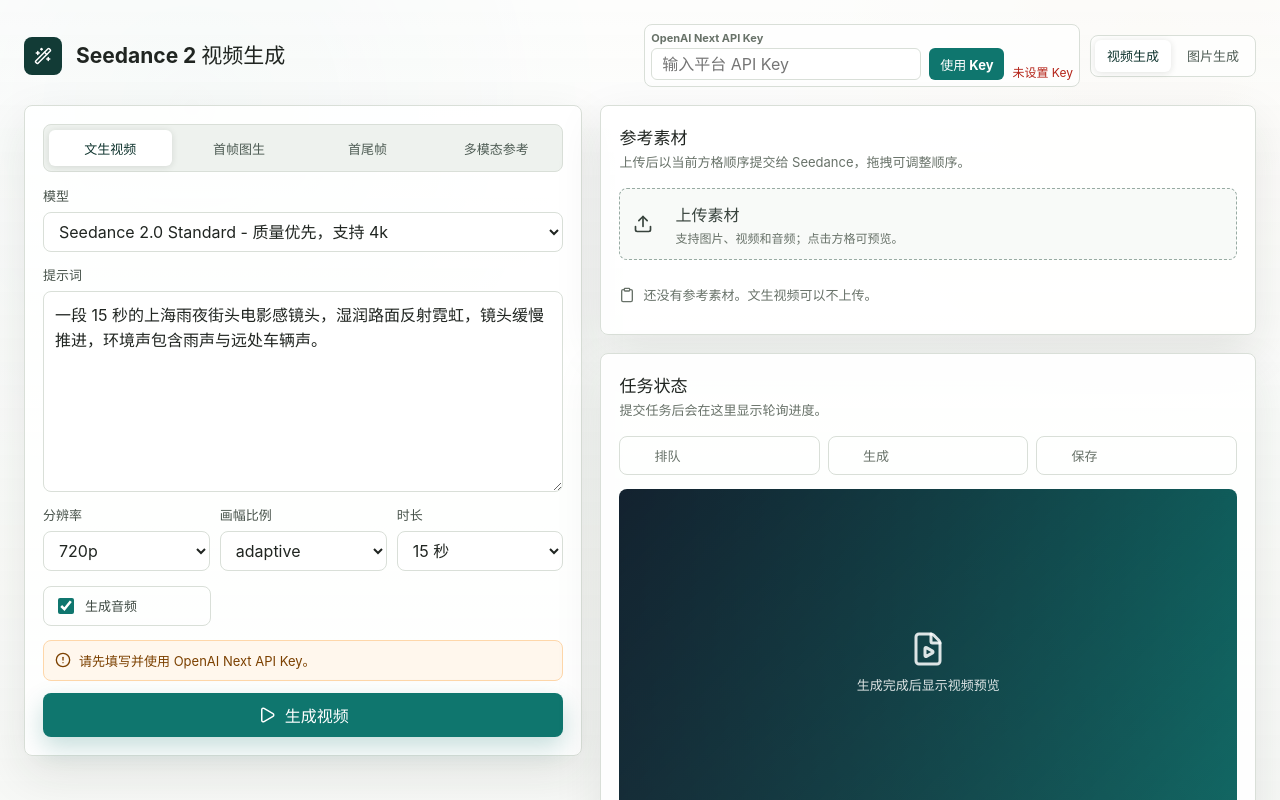
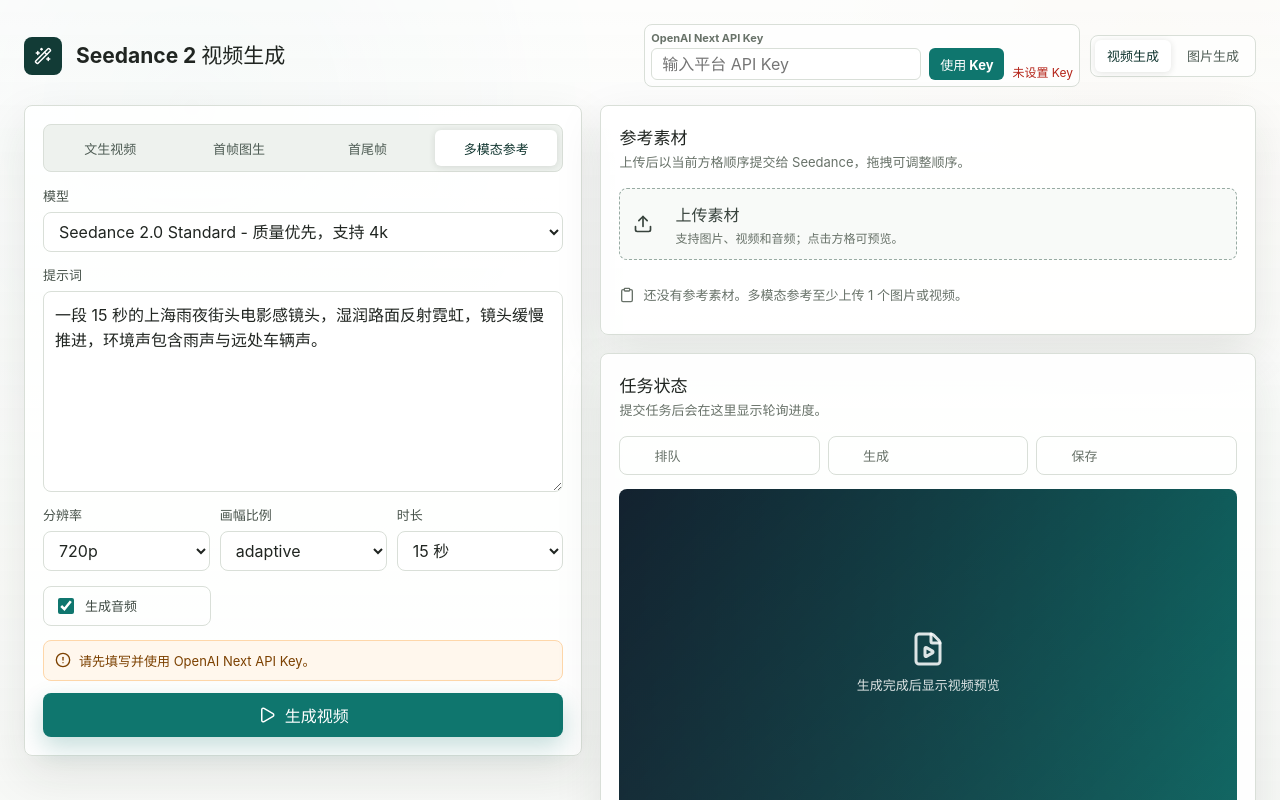
Before and after one commit to chinaxay44-ansei/SD2api, a React (Vite) app: page / in a window 1280 px wide. Shown: the top 800 px of the page. Built offline with nearby package versions, Linux system fonts and the light colour scheme.

Commit message:
Default video generation to multimodal mode

```diff
--- a/src/App.tsx
+++ b/src/App.tsx
@@ -107,7 +107,7 @@
 
 export default function App() {
   const [tool, setTool] = useState<ToolId>("video");
-  const [mode, setMode] = useState<GenerateMode>("text");
+  const [mode, setMode] = useState<GenerateMode>("multimodal");
   const [model, setModel] = useState<SeedanceModel>("doubao-seedance-2-0-260128");
   const [prompt, setPrompt] = useState(samplePrompt);
   const [resolution, setResolution] = useState<Resolution>("720p");
@@ -151,6 +151,14 @@
   const videoCount = assets.filter((asset) => asset.kind === "video").length;
   const audioCount = assets.filter((asset) => asset.kind === "audio").length;
   const brandTitle = tool === "video" ? "Seedance 2 视频生成" : "GPT Image 2 图片生成";
+  const videoAssetEmptyText =
+    mode === "text"
+      ? "还没有参考素材。文生视频可以不上传。"
+      : mode === "firstFrame"
+        ? "还没有参考素材。首帧图生至少上传 1 张图片。"
+        : mode === "firstLastFrame"
+          ? "还没有参考素材。首尾帧需要 2 张图片。"
+          : "还没有参考素材。多模态参考至少上传 1 个图片或视频。";
   const selectedImageSizeOption = imageSizeOptions.find((option) => option.id === imageSize) ?? imageSizeOptions[1];
   const availableImageResolutionOptions = useMemo(
     () => imageSizeOptions.filter((option) => option.ratio === selectedImageSizeOption.ratio),
@@ -624,6 +632,7 @@
 
             <AssetList
               assets={assets}
+              emptyText={videoAssetEmptyText}
               onPreview={setPreviewAsset}
               onRemove={(id) => setAssets((current) => current.filter((asset) => asset.id !== id))}
               onReorder={(draggedId, targetId) => setAssets((current) => reorderAssets(current, draggedId, targetId))}
```
Also changed, not shown: 1 other file (tests, documents, lock files or other folders).
